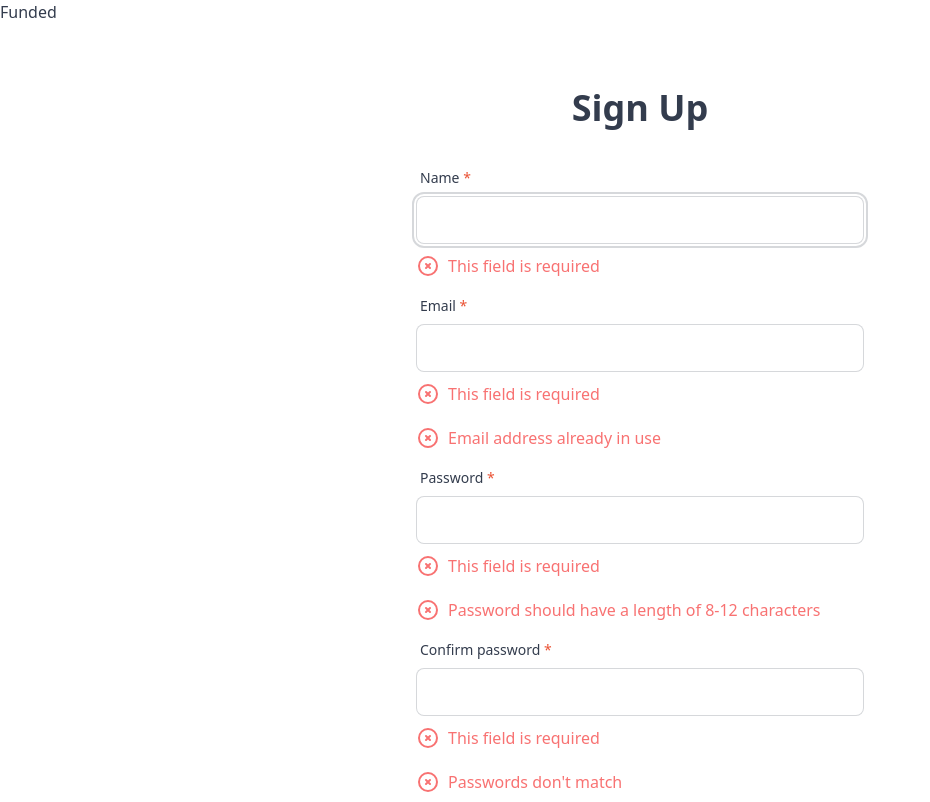
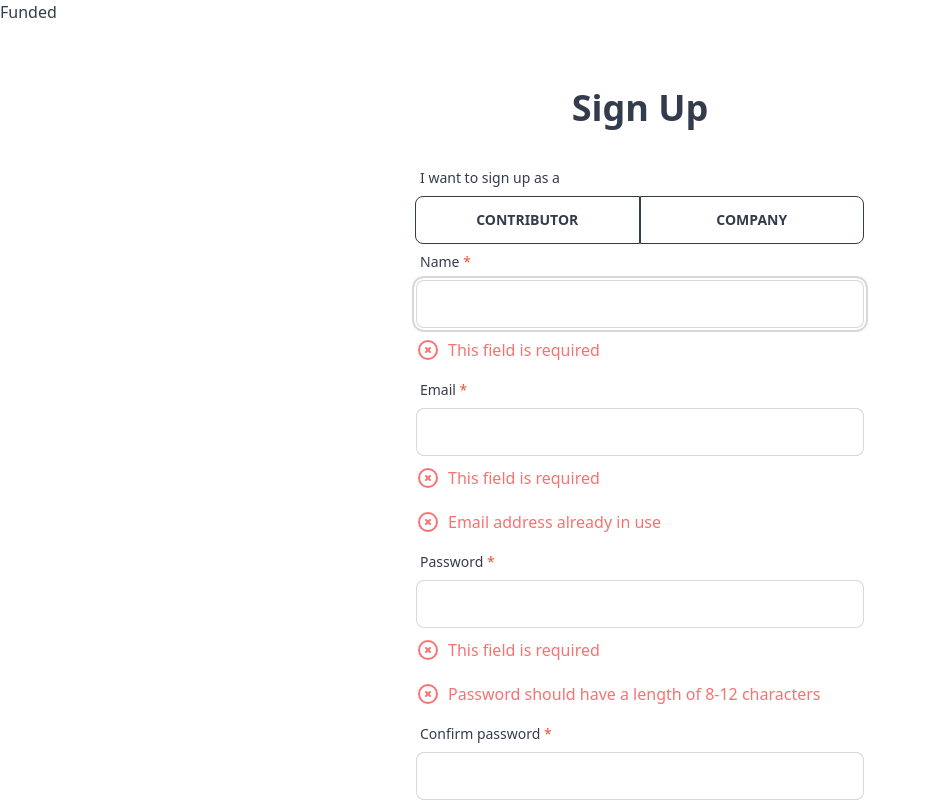
Before and after one commit to iw4-stellar/esgi-challenge-2023, a Vue app in the folder pwa/: page /register in a window 1280 px wide. Shown: the top 802 px of the page, without its empty margins (0-930 px from the left). Built offline with nearby package versions, Linux system fonts and the light colour scheme.

Commit message:
add of user type field in registration form

```diff
--- a/pwa/src/components/registration/RegistrationForm.vue
+++ b/pwa/src/components/registration/RegistrationForm.vue
@@ -1,5 +1,21 @@
 <template>
   <form class="registration-form" @submit.prevent>
+    <div class="form-control">
+      <label class="label">
+        <span class="label-text">
+          {{ $t('register.registrationForm.form.type.label') }}
+        </span>
+      </label>
+
+      <div class="btn-group flex w-full">
+        <button v-for="userType in userTypes" :key="userType.value" class="btn flex-1" :class="{
+          [userType.value === form.type ? 'btn-active' : 'btn-outline']: true
+        }" @click="form.type = userType.value">
+          {{ userType.label }}
+        </button>
+      </div>
+    </div>
+
     <div class="form-control">
       <label class="label">
         <span class="label-text">
@@ -128,6 +144,34 @@
   </form>
 </template>
 
+<script lang="ts">
+
+export default {
+  name: 'RegistrationForm',
+  data() {
+    return {
+      form: {
+        type: null as null | string,
+      }
+    };
+  },
+  computed: {
+    userTypes() {
+      return [
+        {
+          value: 'contributor',
+          label: this.$t('register.registrationForm.form.type.options.contributor')
+        },
+        {
+          value: 'company',
+          label: this.$t('register.registrationForm.form.type.options.company')
+        },
+      ]
+    }
+  }
+}
+</script>
+
 <style lang="postcss" scoped>
 .error {
   @apply alert bg-transparent px-0 py-2 text-error;
--- a/pwa/src/locales/en.json
+++ b/pwa/src/locales/en.json
@@ -7,6 +7,13 @@
     "title": "Sign Up",
     "registrationForm": {
       "form": {
+        "type": {
+          "label": "I want to sign up as a",
+          "options": {
+            "contributor": "Contributor",
+            "company": "Company"
+          }
+        },
         "name": {
           "label": "Name",
           "placeholder": ""
```
